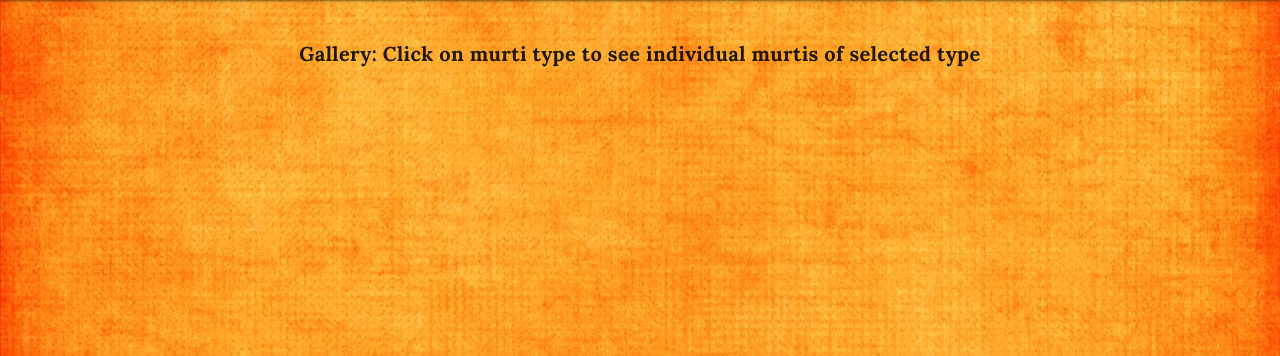
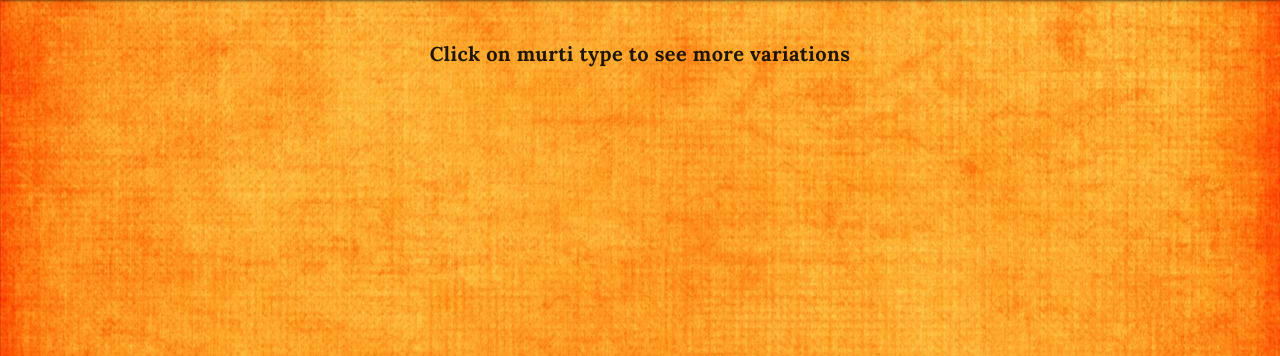
Before and after one commit to kedar2a/soa, a Django app: page /gallery in a window 1280 px wide. Shown: the part 64-420 px from the top of the page. Run offline with Django 3.2, Linux system fonts and the light colour scheme; data that the repository does not hold is empty.

Commit message:
gallery text updated

```diff
--- a/idols/templates/idols/gallery.html
+++ b/idols/templates/idols/gallery.html
@@ -41,11 +41,11 @@ https://css-tricks.com/snippets/javascript/lazy-loading-images/
 -->
     <br/>
 	{% if url_name == 'murti_category' %}
-		<h5 class="text-center">Gallery: Click on murti type to see individual murtis of selected type</h5>
+		<h5 class="text-center">Click on murti type to see more variations</h5>
 	{% endif %}
 
 	{% if url_name == 'murti_detail' %}
-		<h5 class="text-center">Gallery: Click on murti to get details</h5>
+		<h5 class="text-center">Click on murti to see details</h5>
 	{% endif %}
 	<div class="mdl-grid">
 
```
